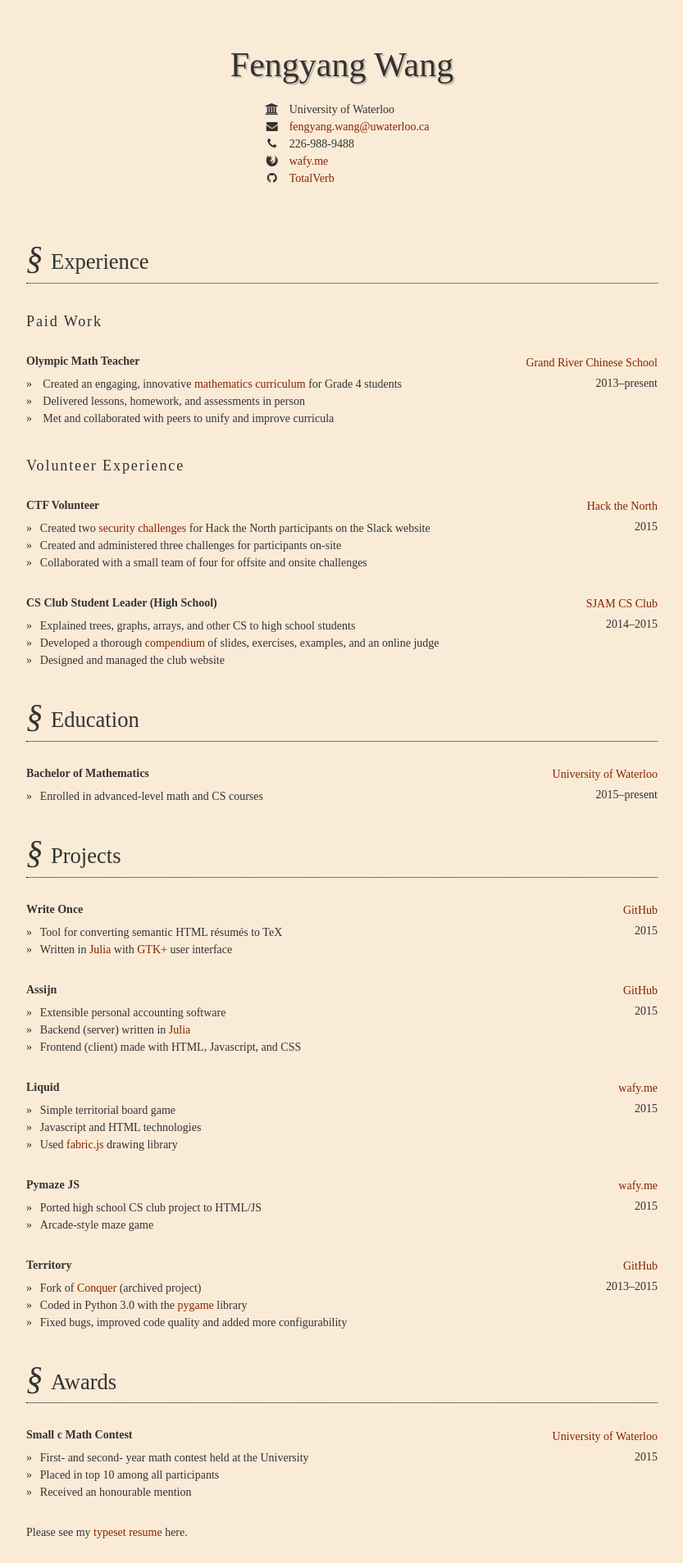
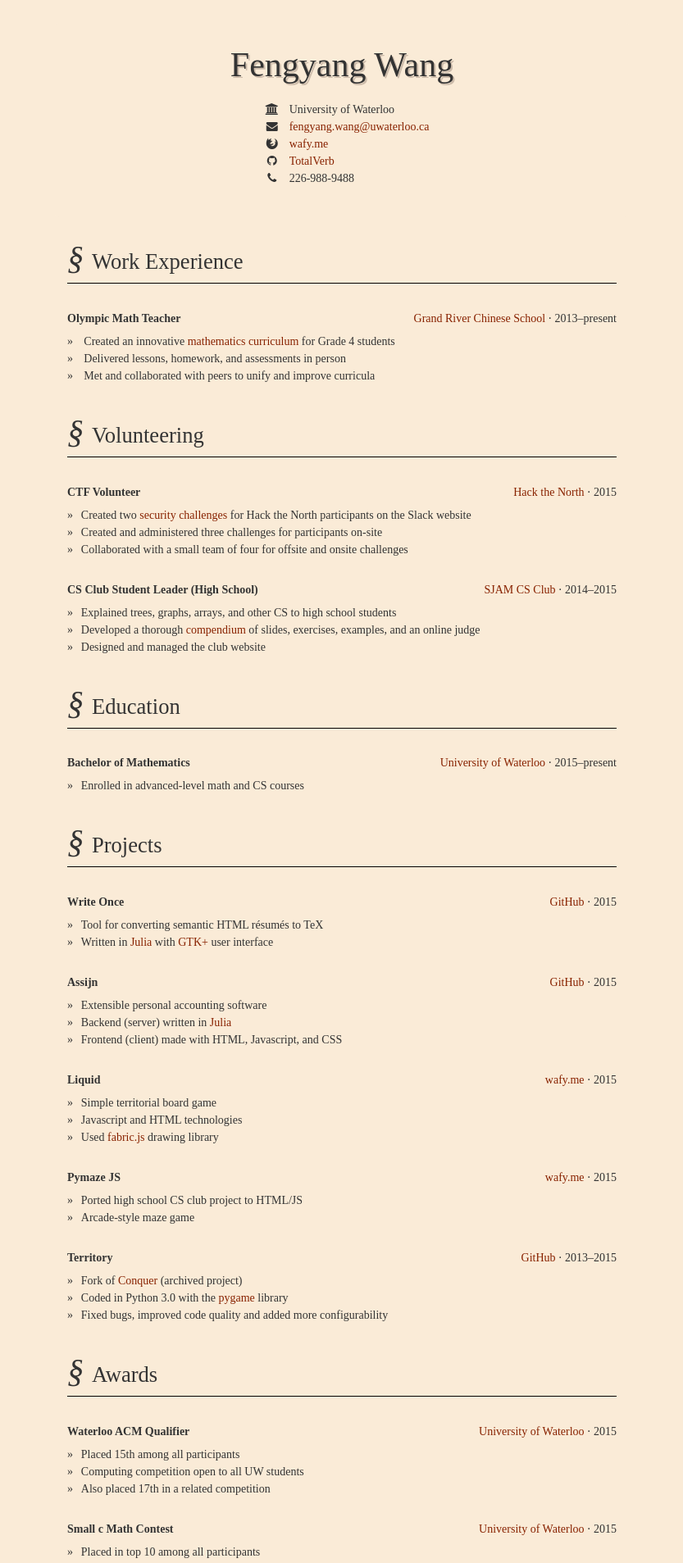
Before and after one commit to TotalVerb/totalverb.github.io, a Jekyll site: the page resume/index.html, which Jekyll copies as it is, in a window 1280 px wide. Shown: the top 1907 px of the page at 82% size, without its empty margins (223-1056 px from the left). Built offline with Jekyll 4.4.1, drawn with Linux system fonts in a browser that asks for light colours; some of the changed text lies outside the part shown.

Commit message:
Update resume

```diff
--- a/css/resume.scss
+++ b/css/resume.scss
@@ -10,7 +10,8 @@
 $shadow-bg: #CBA;
 $accent-color: #820;
 
-$break-small: 500px;
+$break-small: 600px;
+$break-large: 700px;
 $line-height: 1.5em;
 
 a {
@@ -74,10 +75,13 @@
 header {
     background-color: $background;
     margin-top: 2em;
-    max-width: 800px;
+    max-width: $break-large;
     border-radius: 5px;
     padding: 0.5em;
+    margin-left: auto;
+    margin-right: auto;
     margin-bottom: 0;
+    text-align: center;
 
     h1 {
         font-size: 3em;
@@ -93,13 +97,15 @@
 
 main {
     background-color: $background;
-    max-width: 800px;
+    max-width: $break-large;
+    margin-bottom: $line-height;
 
     > section {
         > h1 {
             font-size: 1.9em;
             line-height: 1.9em;
-            border-bottom: 1px dotted black;
+            border-bottom: 1px solid black;
+            margin-bottom: 1.2em;
         }
 
         > h1:before {
@@ -125,7 +131,7 @@
     margin-bottom: 2em;
 
     h1 {
-        font-size: inherit;
+        font-size: 14px;
         font-weight: bold;
         text-decoration: none;
         font-style: normal;
@@ -135,40 +141,33 @@
         line-height: $line-height;
     }
     address {
+        // font-weight: bold;
         margin-bottom: 0;
         display: inline;
+    }
+    time {
+        // font-weight: bold;
+    }
+
+    address::after {
+        content: ' ⋅ ';
     }
 
     @media not screen and (min-width: $break-small) {
         text-align: center;
-
-        address::after {
-            content: ' ⋅ ';
-        }
     }
     @media screen and (min-width: $break-small) {
+        text-align: right;
+
         h1 {
+            line-height: $line-height;
+            float: left;
             text-align: left;
             // border-bottom: 1px solid black;
         }
-        address {
-            vertical-align: 0;
-            padding-top: 0.1em;
-            position: absolute;
-            top: 0;
-            right: 0;
-            display: inline-block;
-            text-align: right;
-        }
-        time {
-            position: absolute;
-            right: 0;
-            top: $line-height + 0.4em;
-            display: inline-block;
-            text-align: right;
-        }
+
         ul {
-            margin-right: 18ch;
+            text-align: left;
         }
     }
     ul {
@@ -182,3 +181,30 @@
         }
     }
 }
+
+section.skills-list {
+    @extend section.work-experience;
+
+    ul {
+        li:first-child::before {
+            content: '';
+        }
+        li {
+            display: inline;
+            padding: 0;
+        }
+        li::before {
+            content: ', ';
+            padding-right: 0;
+        }
+        display: inline;
+        list-style-type: none;
+    }
+
+    margin-top: 0;
+    margin-bottom: 0;
+}
+
+footer {
+    @extend header;
+}
--- a/resume/index.html
+++ b/resume/index.html
@@ -52,11 +52,11 @@
         <li property="email"><a
           href="mailto:fengyang.wang@uwaterloo.ca"
           >fengyang.wang@uwaterloo.ca</a></li>
-        <li property="telephone">226-988-9488</li>
         <li property="mainEntityOfPage"><a href="http://wafy.me"
           >wafy.me</a></li>
         <li data-property="github"><a href="https://github.com/TotalVerb/"
           >TotalVerb</a></li>
+        <li property="telephone">226-988-9488</li>
       </ul>
     </address>
 
@@ -65,8 +65,7 @@
   <main class="container">
 
     <section>
-      <h1>Experience</h1>
-      <h2>Paid Work</h2>
+      <h1>Work Experience</h1>
       <section class="work-experience">
         <h1>Olympic Math Teacher</h1>
         <address>
@@ -76,7 +75,7 @@
         <time>2013&ndash;present</time>
         <ul>
           <li>
-            Created an engaging, innovative
+            Created an innovative
             <a href="https://github.com/TotalVerb/math-grade4">
               mathematics curriculum</a>
             for Grade 4 students
@@ -89,7 +88,10 @@
           </li>
         </ul>
       </section>
-      <h2>Volunteer Experience</h2>
+    </section>
+
+    <section>
+      <h1>Volunteering</h1>
       <section class="work-experience">
         <h1>CTF Volunteer</h1>
         <address>
@@ -221,6 +223,21 @@
       <h1>Awards</h1>
 
       <section class="work-experience">
+        <h1>Waterloo ACM Qualifier</h1>
+        <address>
+          <a href="http://acm.student.cs.uwaterloo.ca/~acm00/150927score.html"
+            >University of Waterloo</a>
+        </address>
+        <time>2015</time>
+
+        <ul>
+          <li>Placed 15th among all participants</li>
+          <li>Computing competition open to all UW students</li>
+          <li>Also placed 17th in a related competition</li>
+        </ul>
+      </section>
+
+      <section class="work-experience">
         <h1>Small c Math Contest</h1>
         <address>
           <a href="http://www.math.uwaterloo.ca/~snew/Contests/Smallc/"
@@ -229,19 +246,120 @@
         <time>2015</time>
 
         <ul>
+          <li>Placed in top 10 among all participants</li>
           <li>First- and second- year math contest held at the University</li>
-          <li>Placed in top 10 among all participants</li>
           <li>Received an honourable mention</li>
+        </ul>
+      </section>
+
+      <section class="work-experience">
+        <h1>Euclid</h1>
+        <address>
+          <a href="http://www.cemc.uwaterloo.ca/contests/past_contests/EuclidResults.pdf"
+            >Centre for Education in Mathematics and Computing</a>
+        </address>
+        <time>2015</time>
+
+        <ul>
+          <li>Won Honourable Mention (top 16 nationwide)</li>
+          <li>Nationwide Grade 12 math competition</li>
+          <li>Achieved high scores in 2012, 2013, and 2014 also</li>
+        </ul>
+      </section>
+
+      <section class="work-experience">
+        <h1>Sir Isaac Newton Exam</h1>
+        <address>
+          <a href="https://uwaterloo.ca/sir-isaac-newton-exam/"
+            >Department of Physics, UW</a>
+        </address>
+        <time>2015</time>
+
+        <ul>
+          <li>Placed 5th nationwide</li>
+          <li>High school physics competition</li>
+          <li>Participants include 6000 students from 600 high schools</li>
+        </ul>
+      </section>
+
+      <section class="work-experience">
+        <h1>Canadian Mathematical Olympiad</h1>
+        <address>
+          <a href="http://cms.math.ca/"
+            >Canadian Mathematical Society</a>
+        </address>
+        <time>2014, 2015</time>
+
+        <ul>
+          <li>Finished in top 40 nationwide (both years)</li>
+          <li>Top high-school math competition in Canada</li>
+          <li>Open only to those invited</li>
+        </ul>
+      </section>
+
+      <section class="work-experience">
+        <h1>Canadian Computing Olympiad</h1>
+        <address>
+          <a href="http://www.cemc.uwaterloo.ca/contests/past_contests/2014/2014CCCStage2Results.pdf"
+            >Centre for Education in Mathematics and Computing</a>
+        </address>
+        <time>2014</time>
+
+        <ul>
+          <li>Won Silver Medal</li>
+          <li>Top high-school computing competition in Canada</li>
+          <li>Open only to those invited</li>
         </ul>
       </section>
     </section>
 
+    <section>
+      <h1>Skills</h1>
+
+      <section class="skills-list">
+        <h1>Programming Languages</h1>
+        <ul>
+          <li>C</li><!--
+          --><li>C++</li><!--
+          --><li>Java</li><!--
+          --><li>Python</li><!--
+          --><li>Javascript</li><!--
+          --><li>Julia</li>
+        </ul>
+      </section>
+
+      <section class="skills-list">
+        <h1>Technologies</h1>
+        <ul>
+          <li>HTML</li><!--
+          --><li>CSS</li><!--
+          --><li>(La)TeX</li><!--
+          --><li>Git</li><!--
+          --><li>Mercurial</li>
+        </ul>
+      </section>
+    </section>
+  </main>
+
+  <footer vocab="http://schema.org/" typeof="Person">
     <p>
-      Please see my
-      <a href="resume.pdf">typeset resume</a>
+      This résumé available in an alternative
+      <a href="resume.pdf">typeset format</a>
       here.
     </p>
-  </main>
+    <address>
+      <ul>
+        <li property="email"><a
+          href="mailto:fengyang.wang@uwaterloo.ca"
+          >fengyang.wang@uwaterloo.ca</a></li>
+        <li property="mainEntityOfPage"><a href="http://wafy.me"
+          >wafy.me</a></li>
+        <li data-property="github"><a href="https://github.com/TotalVerb/"
+          >TotalVerb</a></li>
+        <li property="telephone">226-988-9488</li>
+      </ul>
+    </address>
+  </footer>
 
   <!-- jQuery (necessary for Bootstrap's JavaScript plugins) -->
   <script src="/javascripts/jquery-1.11.3.min.js"></script>
```
